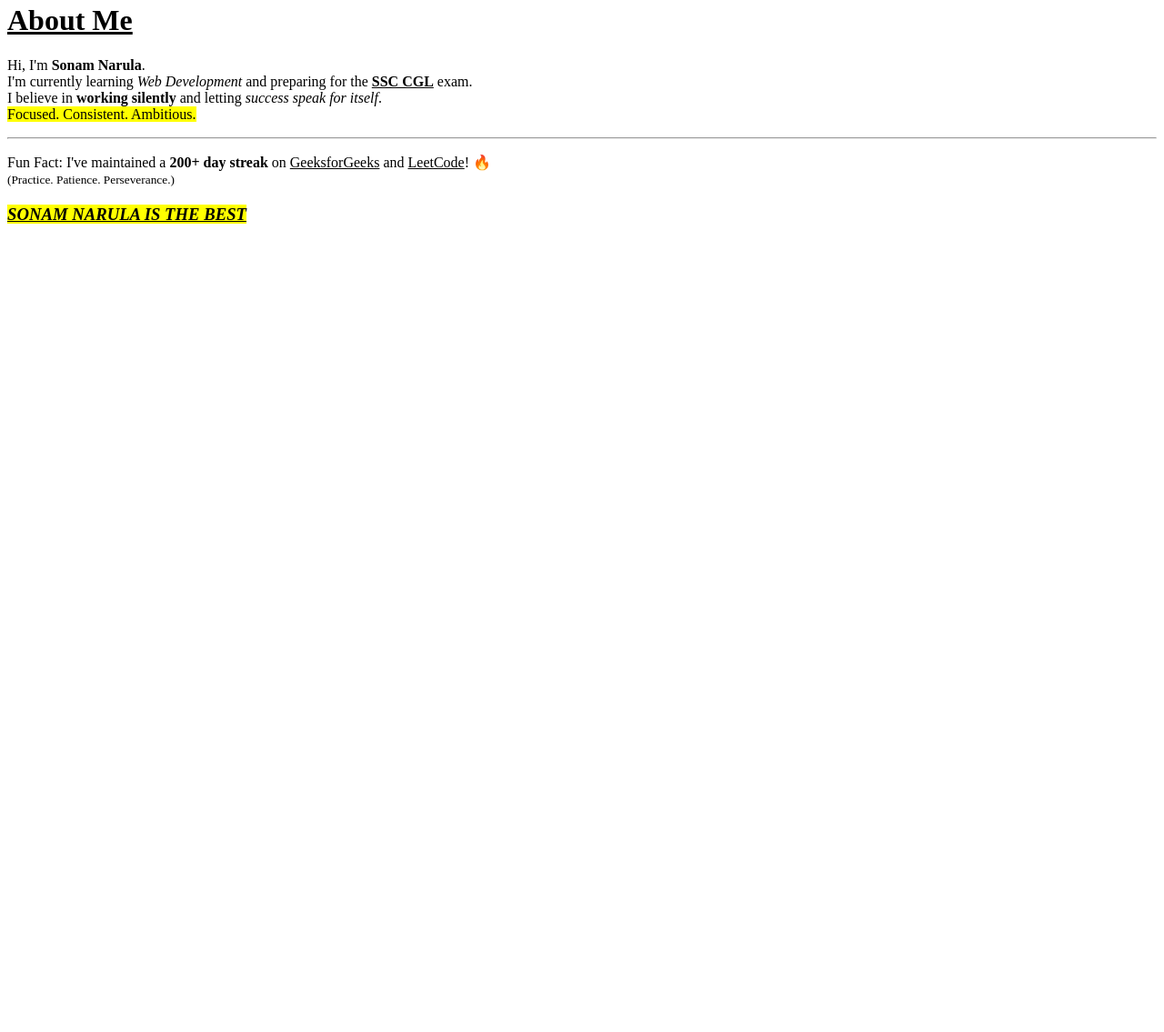
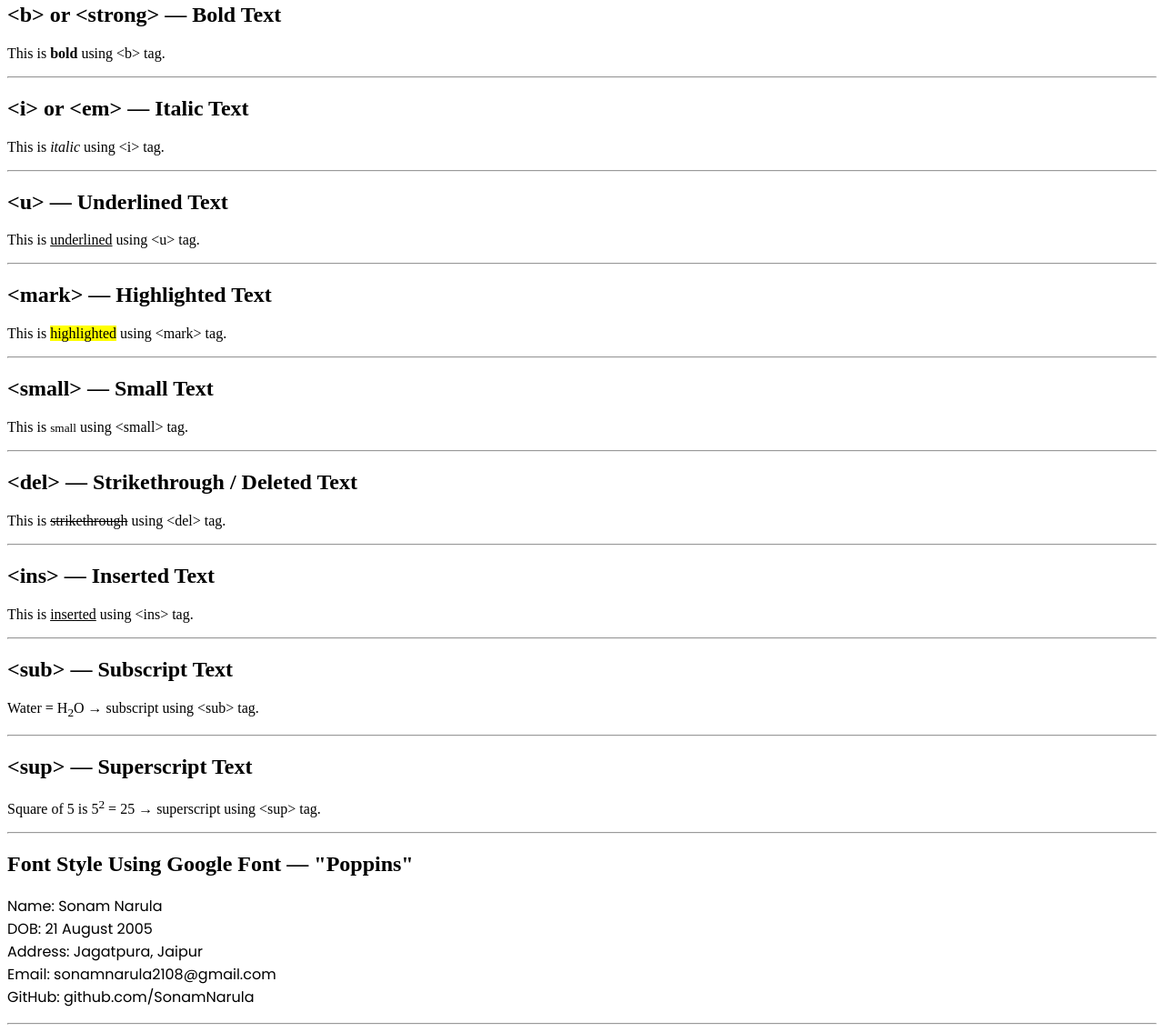
Before and after one commit to SonamNarula/WEB-DEV, a plain HTML site: page HTML/text formatting.html in a window 1280 px wide. Shown: the part 17-1152 px from the top of the page at 91% size. Before the commit the page ends 800 px from the top, so only its background shows below. Drawn offline with Linux system fonts and the light colour scheme.

Commit message:
Text formatting tags

```diff
--- a/HTML/text formatting.html
+++ b/HTML/text formatting.html
@@ -3,28 +3,64 @@
 
 <head>
     <meta charset="UTF-8">
-    <title>Sonam Narula - Introduction</title>
+    <title>HTML Text Formatting Tags</title>
+    <!-- Google Font: Poppins (used only in the font style section) -->
+    <link href="https://fonts.googleapis.com/css2?family=Poppins&display=swap" rel="stylesheet">
+    <style>
+        .custom-font {
+            font-family: 'Poppins', sans-serif;
+            font-size: 16px;
+        }
+    </style>
 </head>
 
 <body>
 
-    <h1><u>About Me</u></h1>
-
-    <p>
-        Hi, I'm <b>Sonam Narula</b>. <br>
-        I'm currently learning <i>Web Development</i> and preparing for the <b><u>SSC CGL</u></b> exam. <br>
-        I believe in <strong>working silently</strong> and letting <em>success speak for itself</em>. <br>
-        <mark>Focused. Consistent. Ambitious.</mark>
-    </p>
-
+    <h2>&lt;b&gt; or &lt;strong&gt; — Bold Text</h2>
+    <p>This is <b>bold</b> using &lt;b&gt; tag.</p>
     <hr>
 
-    <p>
-        Fun Fact: I've maintained a <b>200+ day streak</b> on <u>GeeksforGeeks</u> and <u>LeetCode</u>! 🔥 <br>
-        <small>(Practice. Patience. Perseverance.)</small>
+    <h2>&lt;i&gt; or &lt;em&gt; — Italic Text</h2>
+    <p>This is <i>italic</i> using &lt;i&gt; tag.</p>
+    <hr>
+
+    <h2>&lt;u&gt; — Underlined Text</h2>
+    <p>This is <u>underlined</u> using &lt;u&gt; tag.</p>
+    <hr>
+
+    <h2>&lt;mark&gt; — Highlighted Text</h2>
+    <p>This is <mark>highlighted</mark> using &lt;mark&gt; tag.</p>
+    <hr>
+
+    <h2>&lt;small&gt; — Small Text</h2>
+    <p>This is <small>small</small> using &lt;small&gt; tag.</p>
+    <hr>
+
+    <h2>&lt;del&gt; — Strikethrough / Deleted Text</h2>
+    <p>This is <del>strikethrough</del> using &lt;del&gt; tag.</p>
+    <hr>
+
+    <h2>&lt;ins&gt; — Inserted Text</h2>
+    <p>This is <ins>inserted</ins> using &lt;ins&gt; tag.</p>
+    <hr>
+
+    <h2>&lt;sub&gt; — Subscript Text</h2>
+    <p>Water = H<sub>2</sub>O → subscript using &lt;sub&gt; tag.</p>
+    <hr>
+
+    <h2>&lt;sup&gt; — Superscript Text</h2>
+    <p>Square of 5 is 5<sup>2</sup> = 25 → superscript using &lt;sup&gt; tag.</p>
+    <hr>
+
+    <h2>Font Style Using Google Font — "Poppins"</h2>
+    <p class="custom-font">
+        Name: Sonam Narula <br>
+        DOB: 21 August 2005 <br>
+        Address: Jagatpura, Jaipur <br>
+        Email: sonamnarula2108@gmail.com <br>
+        GitHub: github.com/SonamNarula
     </p>
-
-    <h3><mark><i><u>SONAM NARULA IS THE BEST</u></i></mark></h3>
+    <hr>
 
 </body>
 
```
